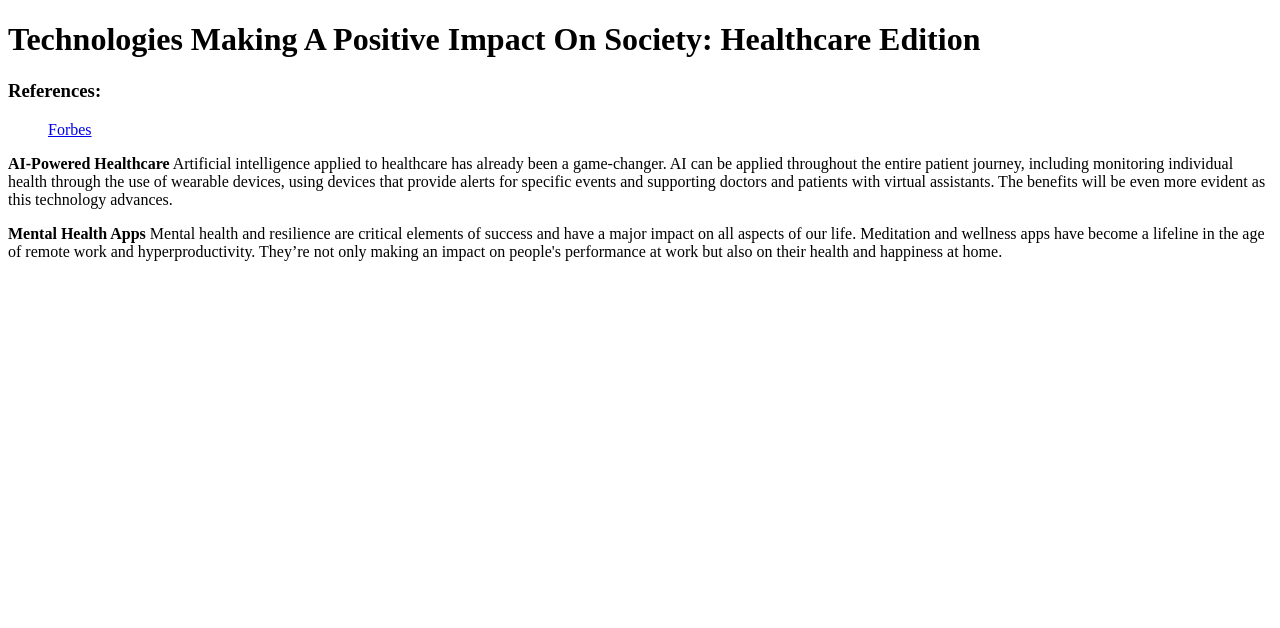
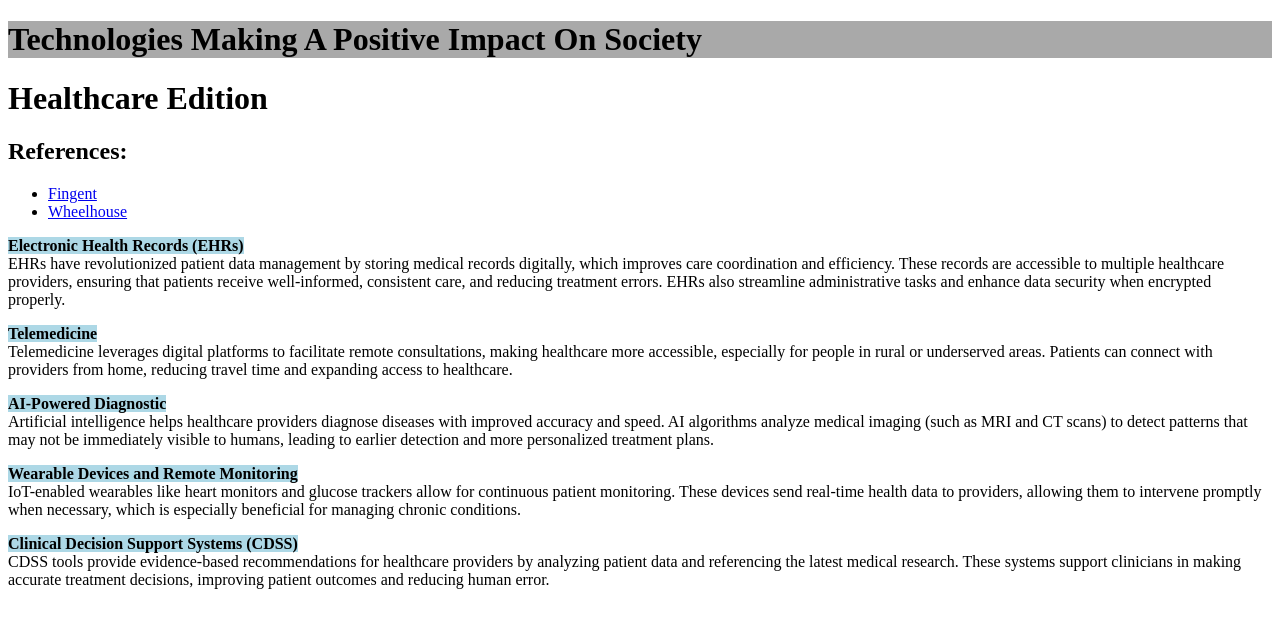
Before and after one commit to Dell-DC/TheThreeMuskeeteer, a plain HTML site: page html2.html in a window 1280 px wide. Drawn offline with Linux system fonts and the light colour scheme.

Commit message:
second comm

```diff
--- a/html2.html
+++ b/html2.html
@@ -6,16 +6,37 @@
     <title>Document</title>
 </head>
 <body>
-    <h1>Technologies Making A Positive Impact On Society: Healthcare Edition</h1>
-    <h3>References:</h3>
+    <h1 style="background-color: darkgray;">Technologies Making A Positive Impact On Society</h1>
+    <h1>Healthcare Edition</h1>
+    <h2>References:</h2>
     <ul>
-        <a href="https://www.forbes.com/councils/forbestechcouncil/2021/09/20/17-experts-share-technologies-making-a-positive-impact-on-society/">Forbes</a>
+        <li><a href="https://www.fingent.com/blog/7-major-impacts-of-technology-in-healthcare/">Fingent</a></li>
+        <li><a href="https://www.wheelhouseit.com/the-power-of-technology-how-computers-are-transforming-healthcare/">Wheelhouse</a></li>
     </ul>
-    <p id="healthcare">
-        <strong>AI-Powered Healthcare</strong>
-        Artificial intelligence applied to healthcare has already been a game-changer. AI can be applied throughout the entire patient journey, including monitoring individual health through the use of wearable devices, using devices that provide alerts for specific events and supporting doctors and patients with virtual assistants. The benefits will be even more evident as this technology advances.</p>
-    <p id="mental"></p>
-        <strong>Mental Health Apps</strong>
-        Mental health and resilience are critical elements of success and have a major impact on all aspects of our life. Meditation and wellness apps have become a lifeline in the age of remote work and hyperproductivity. They’re not only making an impact on people's performance at work but also on their health and happiness at home.</p>
+    <p id="ehr">
+        <strong style="background-color: lightblue;">Electronic Health Records (EHRs)</strong>
+        </br>
+        EHRs have revolutionized patient data management by storing medical records digitally, which improves care coordination and efficiency. These records are accessible to multiple healthcare providers, ensuring that patients receive well-informed, consistent care, and reducing treatment errors. EHRs also streamline administrative tasks and enhance data security when encrypted properly.
+    </p>
+    <p id="telemedicine">
+        <strong style="background-color: lightblue;">Telemedicine</strong>
+        </br>
+        Telemedicine leverages digital platforms to facilitate remote consultations, making healthcare more accessible, especially for people in rural or underserved areas. Patients can connect with providers from home, reducing travel time and expanding access to healthcare.
+    </p>
+    <p id="ai_diagnostic">
+        <strong style="background-color: lightblue;">AI-Powered Diagnostic</strong>
+    </br>
+        Artificial intelligence helps healthcare providers diagnose diseases with improved accuracy and speed. AI algorithms analyze medical imaging (such as MRI and CT scans) to detect patterns that may not be immediately visible to humans, leading to earlier detection and more personalized treatment plans.
+    </p>
+    <p id="devices">
+        <strong style="background-color: lightblue;">Wearable Devices and Remote Monitoring</strong>
+        </br>
+        IoT-enabled wearables like heart monitors and glucose trackers allow for continuous patient monitoring. These devices send real-time health data to providers, allowing them to intervene promptly when necessary, which is especially beneficial for managing chronic conditions.
+    </p>
+    <p id="clinic">
+        <strong style="background-color: lightblue;">Clinical Decision Support Systems (CDSS)</strong>
+        </br>
+        CDSS tools provide evidence-based recommendations for healthcare providers by analyzing patient data and referencing the latest medical research. These systems support clinicians in making accurate treatment decisions, improving patient outcomes and reducing human error.
+    </p>
 </body>
 </html>
```
